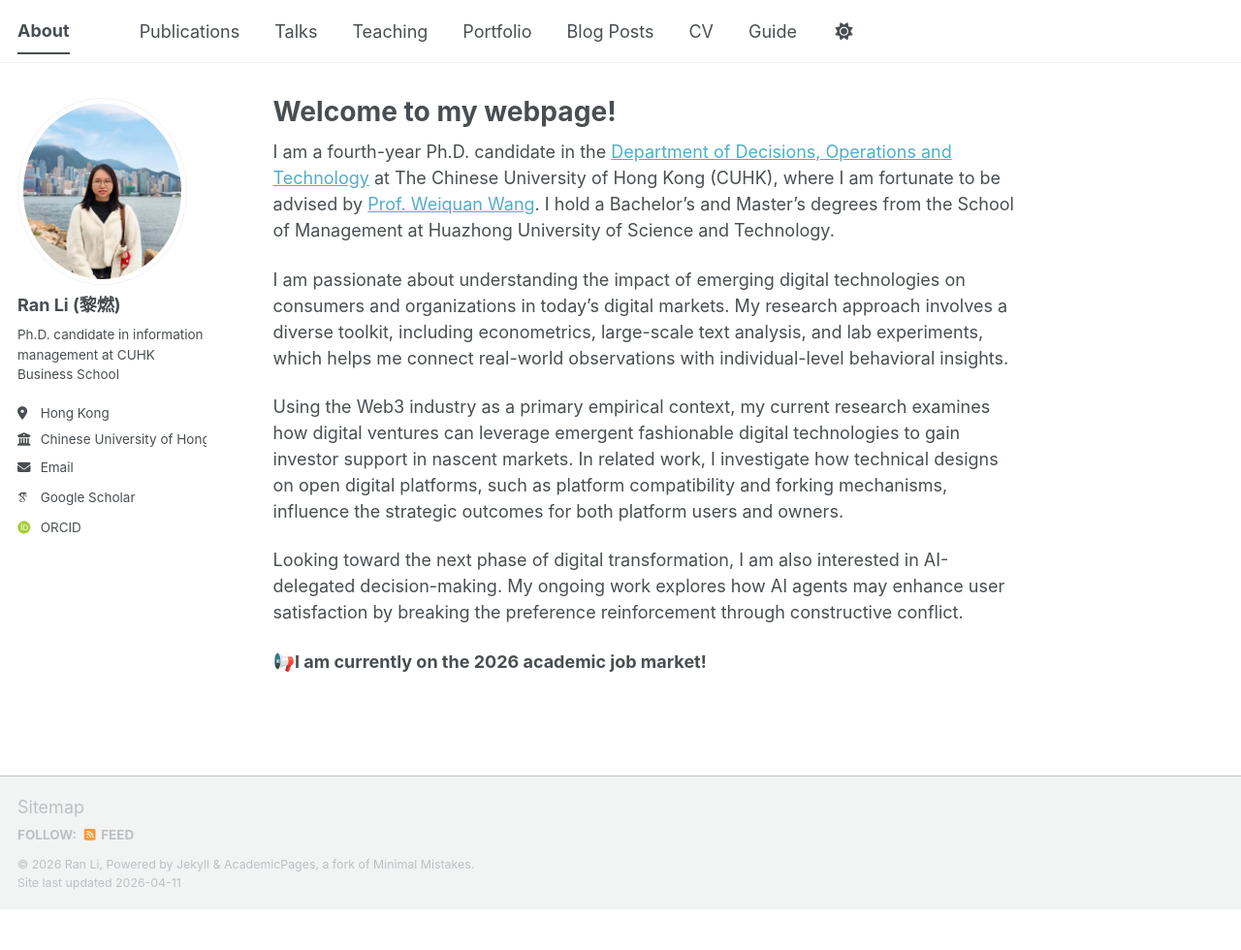
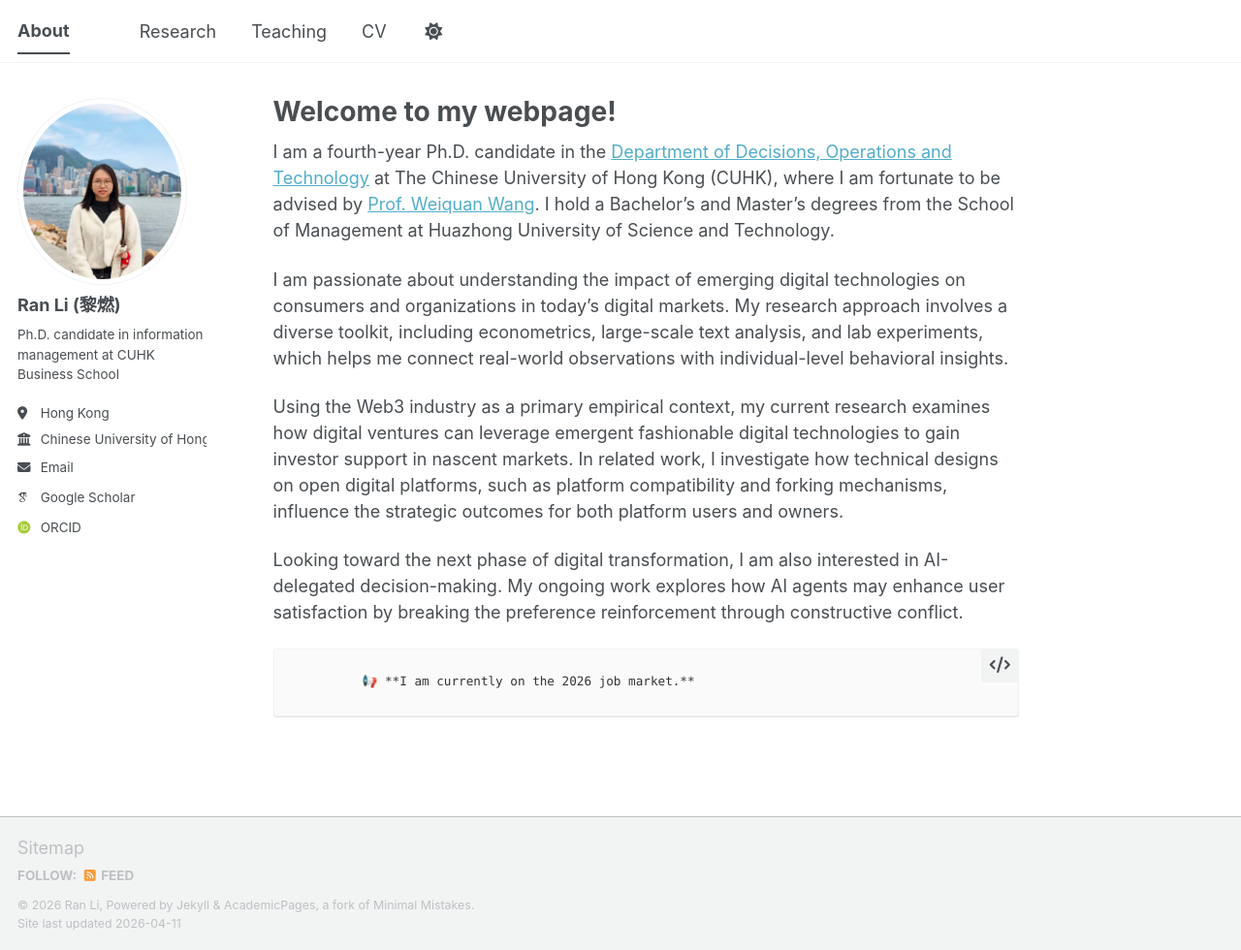
Before and after one commit to elaine-ran-li/elaine-ran-li.github.io, a Jekyll site: the page built from _pages/about.md, in a window 1280 px wide and 980 px high. Shown: the whole window at 97% size. Built offline with Jekyll 4.4.1, drawn with Linux system fonts in a browser that asks for light colours; some web fonts are replaced; a script bundle is joined from its source files by our own code; library files that are not in the unit come from our copies.

Commit message:
update profile

```diff
--- a/_data/navigation.yml
+++ b/_data/navigation.yml
@@ -8,26 +8,14 @@
 #      Markdown formatted page while the second is generated using JSON.
 
 main:
-  - title: "Publications"
-    url: /publications/
-
-  - title: "Talks"
-    url: /talks/
+  - title: "Research"
+    url: /Research/
 
   - title: "Teaching"
     url: /teaching/
-
-  - title: "Portfolio"
-    url: /portfolio/
-
-  - title: "Blog Posts"
-    url: /year-archive/
 
   - title: "CV"
     url: /cv/
 
   # - title: "CV"
   #   url: /cv-json/
-
-  - title: "Guide"
-    url: /markdown/
--- a/_pages/about.md
+++ b/_pages/about.md
@@ -7,6 +7,7 @@ redirect_from:
   - /about.html
 ---
 
+
 I am a fourth-year Ph.D. candidate in the [Department of Decisions, Operations and Technology](https://www.bschool.cuhk.edu.hk/departments/decisions-operations-and-technology/) at The Chinese University of Hong Kong (CUHK), where I am fortunate to be advised by [Prof. Weiquan Wang](https://www.bschool.cuhk.edu.hk/staff/wang-weiquan/). I hold a Bachelor's and Master's degrees from the School of Management at Huazhong University of Science and Technology.
 
 I am passionate about understanding the impact of emerging digital technologies on consumers and organizations in today's digital markets. My research approach involves a diverse toolkit, including econometrics, large-scale text analysis, and lab experiments, which helps me connect real-world observations with individual-level behavioral insights.
@@ -15,4 +16,4 @@ Using the Web3 industry as a primary empirical context, my current research exam
 
 Looking toward the next phase of digital transformation, I am also interested in AI-delegated decision-making. My ongoing work explores how AI agents may enhance user satisfaction by breaking the preference reinforcement through constructive conflict.
 
-📢**I am currently on the 2026 academic job market!**
+             📢 **I am currently on the 2026 job market.**
```
